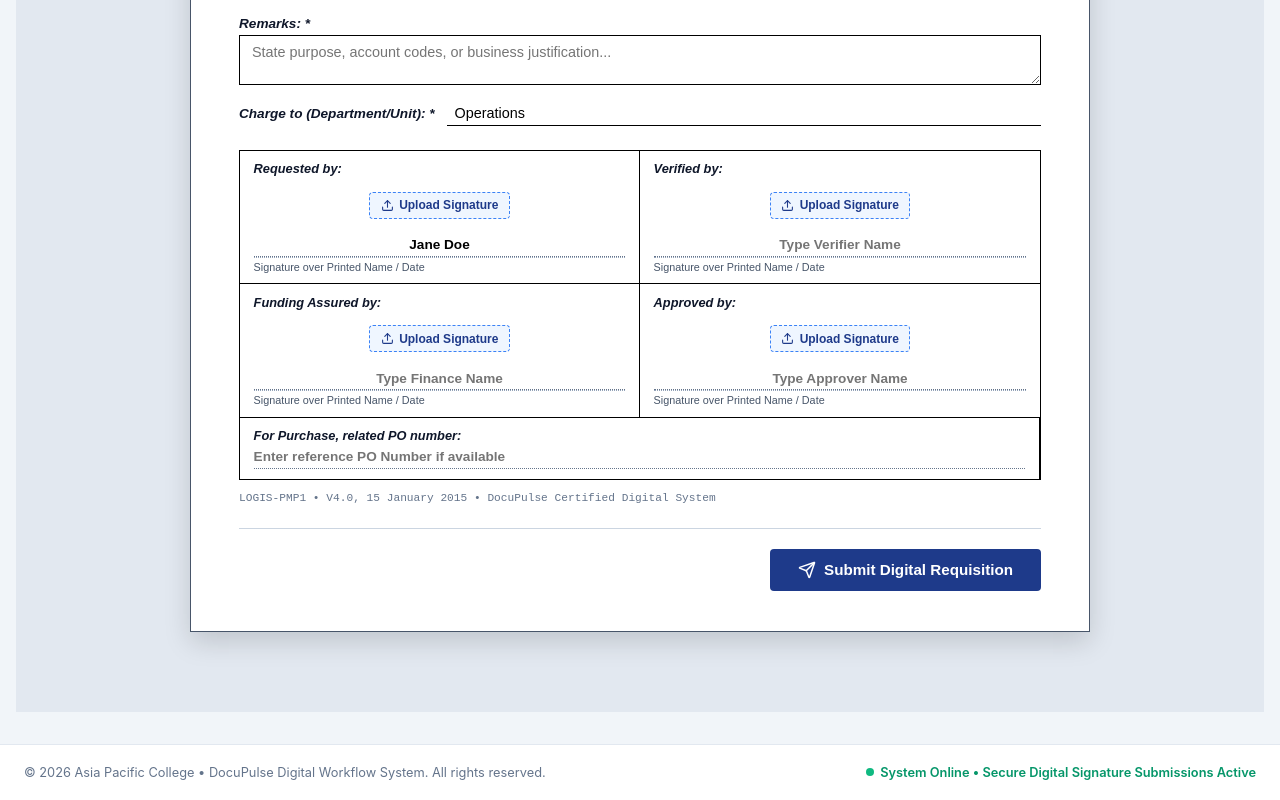
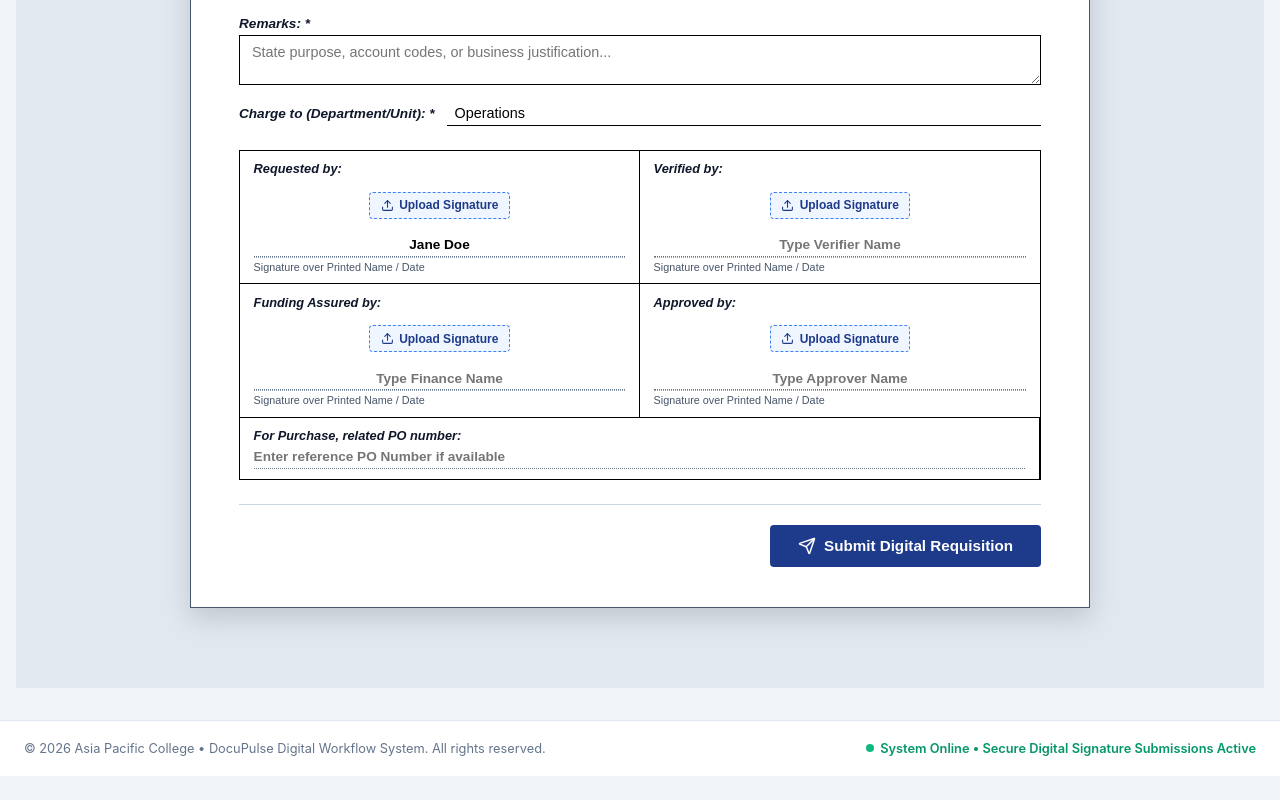
Before and after one commit to josejaviersmirador-dot/prototype-docupulse, a React (Vite) app in the folder my-docupulse-app/: page / in a window 1280 px wide. Shown: the part 643-1443 px from the top of the page. After the commit the page ends 1419 px from the top, so only its background shows below. Built offline with nearby package versions, Linux system fonts and the light colour scheme.

Commit message:
removed from req form jsx <div className="apc-footer-code">   LOGIS-PMP1 &bull; V4.0, 15 January 2015 &bull; DocuPulse Certified Digital System </div>

```diff
--- a/my-docupulse-app/src/components/RequisitionForm.jsx
+++ b/my-docupulse-app/src/components/RequisitionForm.jsx
@@ -1014,7 +1014,7 @@ export default function RequisitionForm({ onSubmissionSuccess }) {
             <span className="apc-sig-footer-text">Signature over Printed Name / Date</span>
           </div>
 
-          <div className="apc-sig-cell po-cell">
+         <div className="apc-sig-cell po-cell">
             <span className="apc-sig-header">For Purchase, related PO number:</span>
             <input
               type="text"
@@ -1025,11 +1025,6 @@ export default function RequisitionForm({ onSubmissionSuccess }) {
             />
           </div>
         </div>
-
-        <div className="apc-footer-code">
-          LOGIS-PMP1 &bull; V4.0, 15 January 2015 &bull; DocuPulse Certified Digital System
-        </div>
-
         <div className="apc-actions-bar">
           <button
             type="submit"
```
